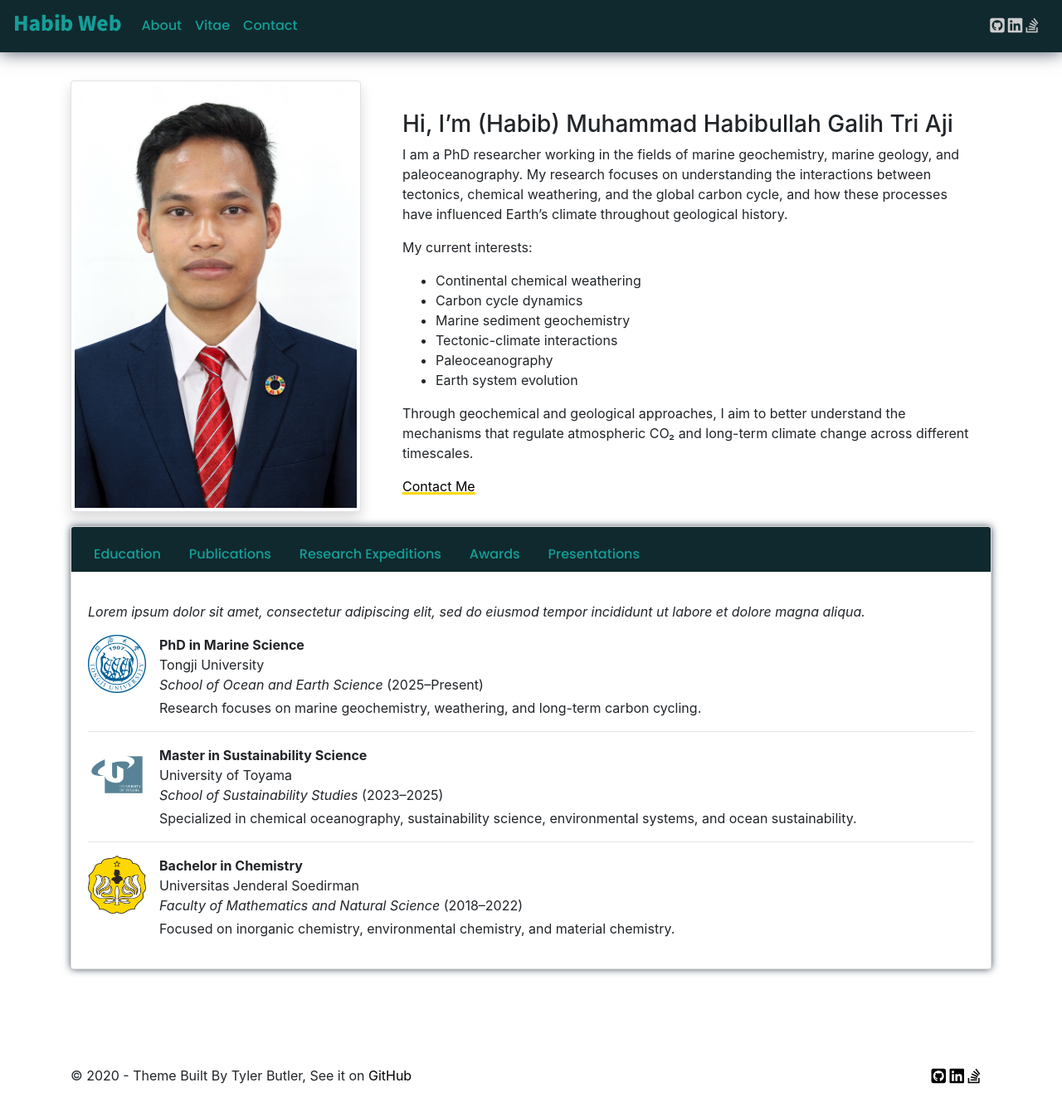
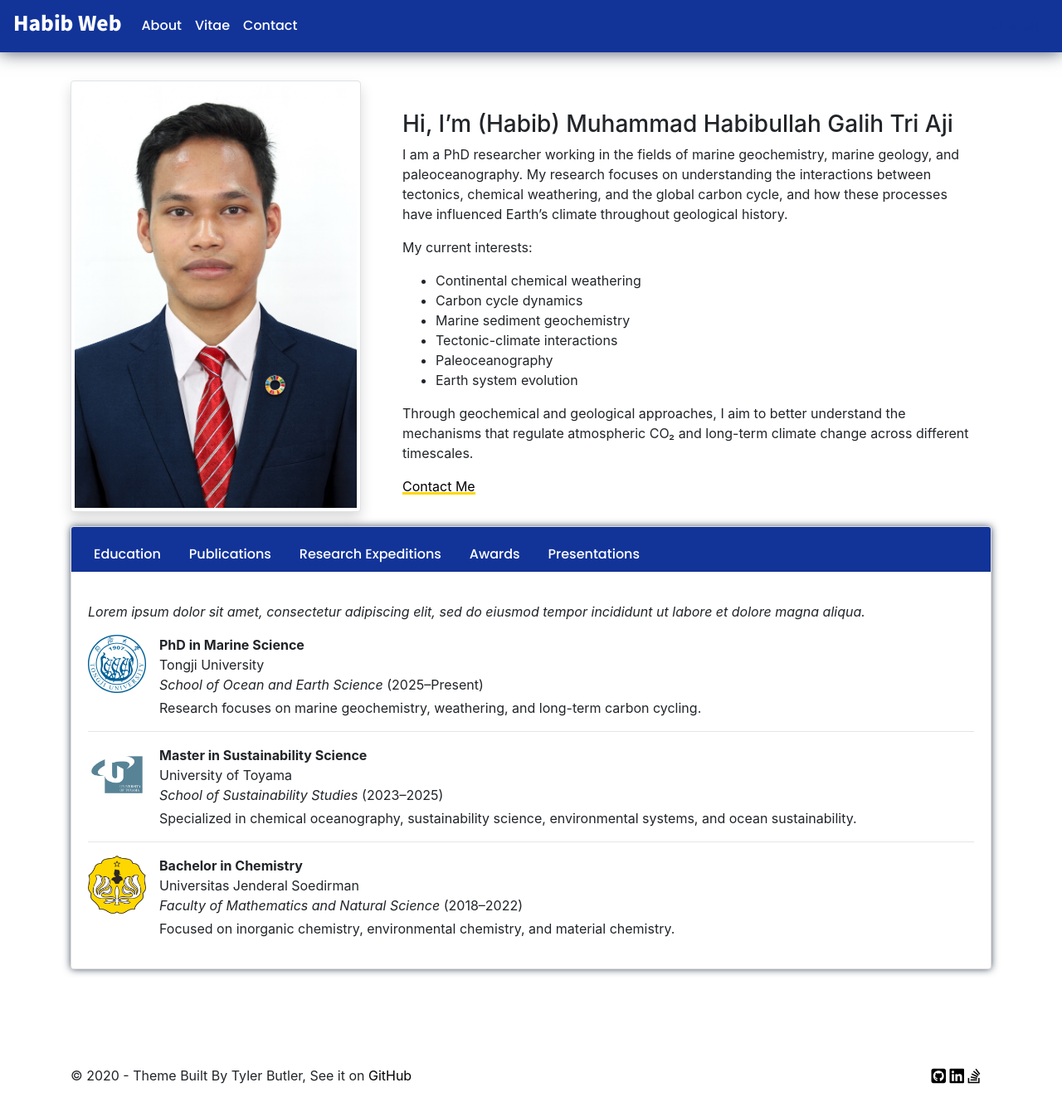
Before and after one commit to mhgta10/mhgta10.github.io, a Jekyll site: the page built from index.md, in a window 1280 px wide. Shown: the whole page at 83% size. Built offline with Jekyll 4.4.1, drawn with Linux system fonts in a browser that asks for light colours; nearby versions of some CDN libraries; comment, search, counter and statistics services are not loaded; our own code applies the rules of GitHub Pages for plain Markdown files.

Commit message:
Update themes.yml

```diff
--- a/_data/themes.yml
+++ b/_data/themes.yml
@@ -1,18 +1,18 @@
 abyss:
     name: abyss
-    nav-color: "#10292e"
-    nav-text: "#149f98"
+    nav-color: "#123499"
+    nav-text: "#ffffff"
     title-font: "Noto Sans JP"
     link-font: "#272343"
-    link-color: "#272343"
+    link-color: "#123499"
     link-font: "Poppins"
     font: "Poppins"
     font-color: "Black"
-    social-color: "#CCCCCC"
+    social-color: "#123499"
     footer-social-color: "Black"
     button-color: "black"
-    home-highlight-background: "#10292e"
-    home-highlight-header-text: "#149f98"
+    home-highlight-background: "#123499"
+    home-highlight-header-text: "#ffffff"
     education-title-font: "Noto Sans JP"
     education-title-size: "18px"
     education-entry-font: "Noto Sans JP"
```
